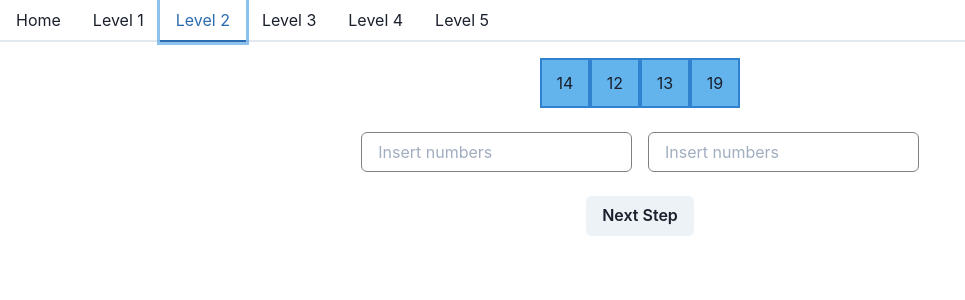
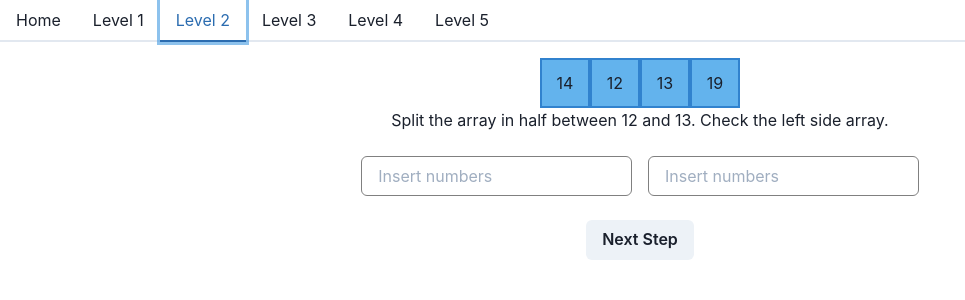
Before and after one commit to ShaimaaAliECE/se3350_project-group-7, a React (Create React App) app in the folder client/: page / in a window 1280 px wide. Both pictures are taken after a click on the tab "Level 2". Shown: the top 300 px of the page, without its empty margins (0-965 px from the left). Built offline with nearby package versions, Linux system fonts and the light colour scheme.

Commit message:
Adding Instructions to Level 2

```diff
--- a/client/src/components/Level2.tsx
+++ b/client/src/components/Level2.tsx
@@ -1,5 +1,5 @@
 import React, {useEffect} from "react";
-import { Box, Flex, Button, Container, Input } from "@chakra-ui/react";
+import { Box, Flex, Button, Container, Input, Text } from "@chakra-ui/react";
 import Boxes from "./Boxes";
 import { useGame } from "../context/GameContext";
 
@@ -18,6 +18,9 @@ export default function Level2() {
           ))}
         </Flex>
       )}
+      <Text>
+                {game.steps[game.stepIndex].instruction}
+      </Text>
       <Flex mt={6}>
         {game.steps[game.stepIndex].value.map((arr, index) => (
           <Input ml={2} mr={2}
```
